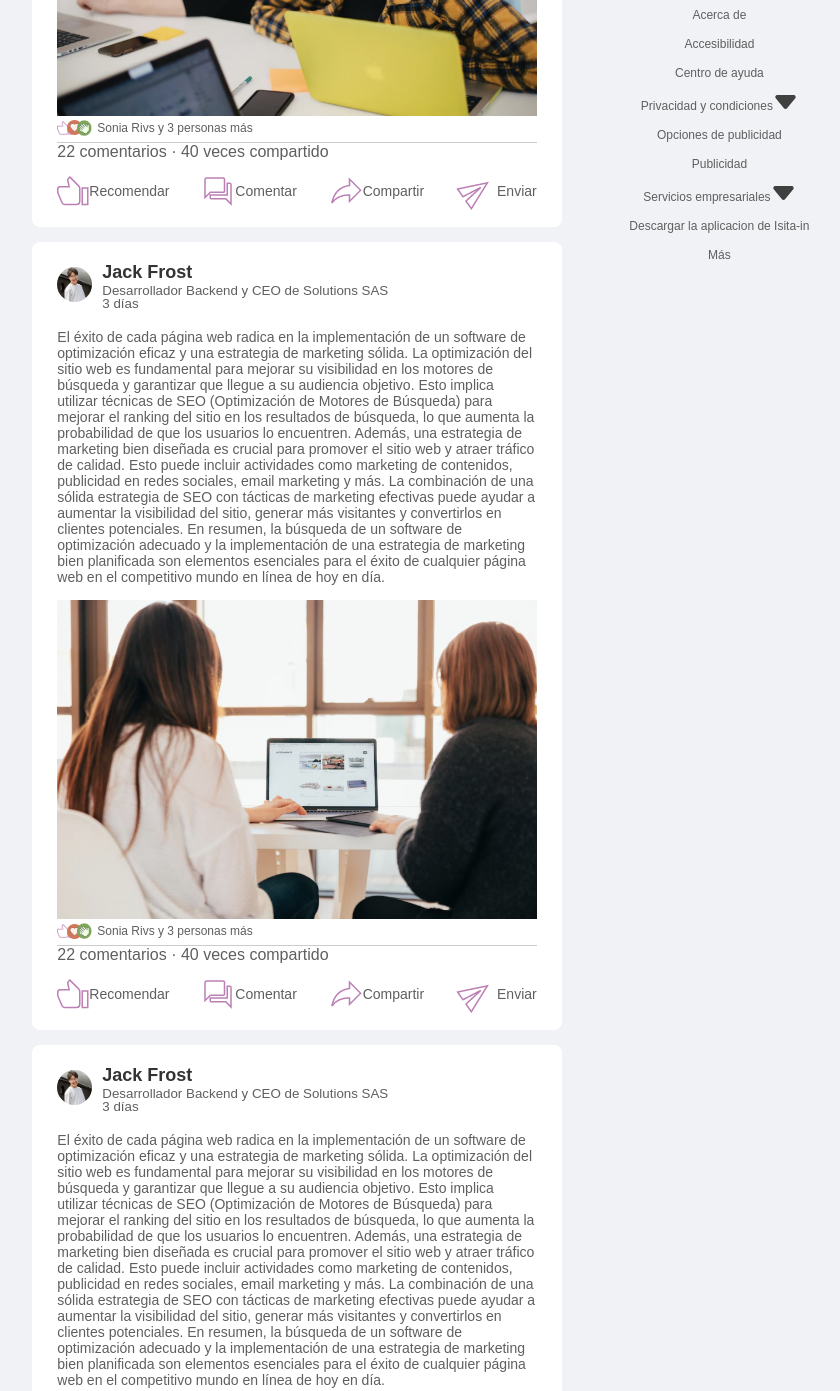
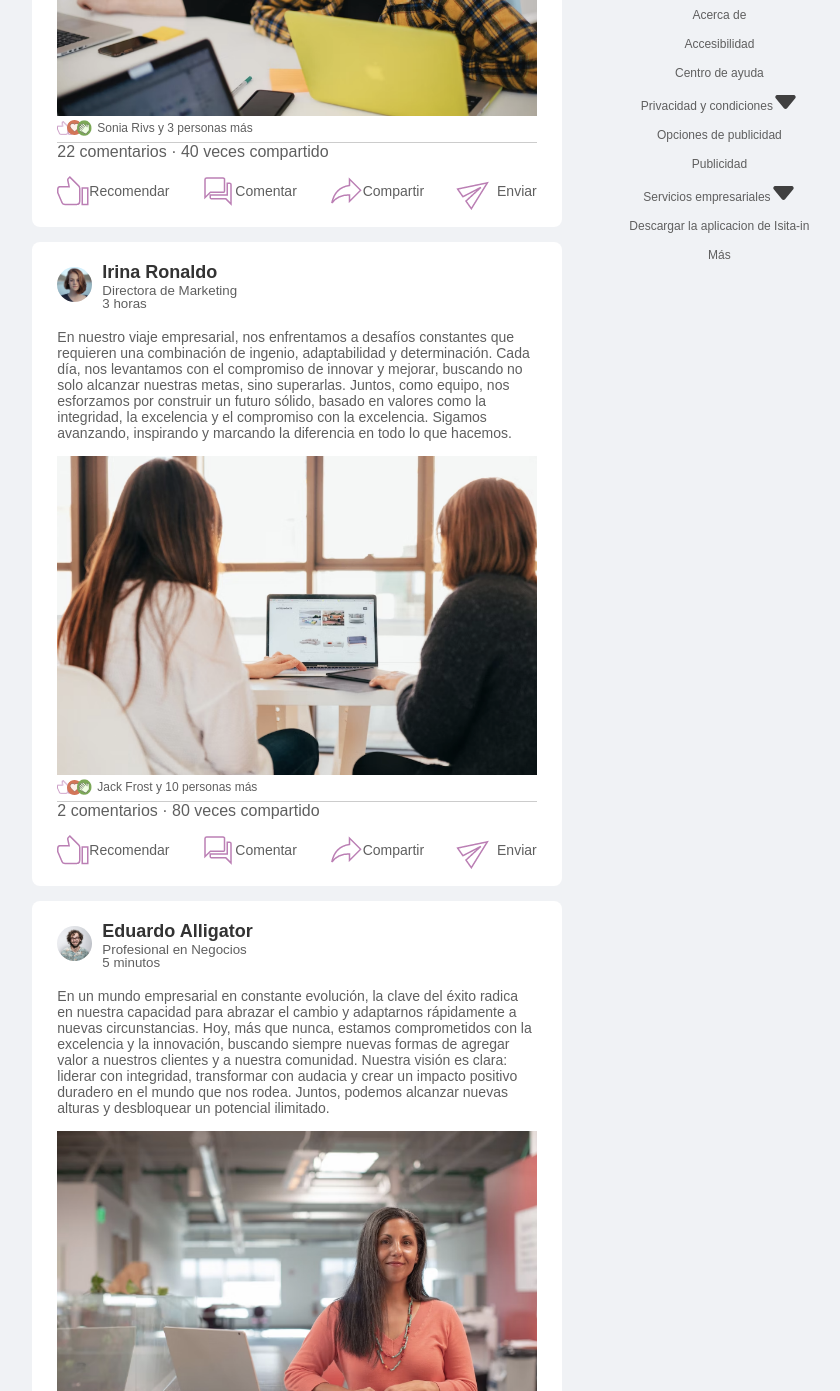
Before and after one commit to izzzorry/Parcial_I_Web, a plain HTML site: page index.html in a window 1280 px wide. Shown: the part 791-2182 px from the top of the page, without its empty margins (343-1183 px from the left). Drawn offline with Linux system fonts and the light colour scheme.

Commit message:
arreglitoposts

```diff
--- a/index.html
+++ b/index.html
@@ -158,28 +158,24 @@
         </div>
         <div class="publicacion">
             <div class="publicacionpor">
-                <img src="/Assets/user-5.png" alt="Jack Frost">
+                <img src="/Assets/user-3.png">
                 <div>
-                    <h1>Jack Frost</h1>
-                    <small>Desarrollador Backend y CEO de Solutions SAS</small>
-                    <small>3 días</small>
+                    <h1>Irina Ronaldo</h1>
+                    <small>Directora de Marketing</small>
+                    <small>3 horas</small>
                 </div>
             </div>
-            <p>El éxito de cada página web radica en la implementación de un software de optimización eficaz y una estrategia de marketing sólida. La optimización del sitio web es fundamental para mejorar su visibilidad en los motores de búsqueda y garantizar que llegue a su audiencia objetivo. Esto implica utilizar técnicas de SEO (Optimización de Motores de Búsqueda) para mejorar el ranking del sitio en los resultados de búsqueda, lo que aumenta la probabilidad de que los usuarios lo encuentren.
-
-                Además, una estrategia de marketing bien diseñada es crucial para promover el sitio web y atraer tráfico de calidad. Esto puede incluir actividades como marketing de contenidos, publicidad en redes sociales, email marketing y más. La combinación de una sólida estrategia de SEO con tácticas de marketing efectivas puede ayudar a aumentar la visibilidad del sitio, generar más visitantes y convertirlos en clientes potenciales.
-
-                En resumen, la búsqueda de un software de optimización adecuado y la implementación de una estrategia de marketing bien planificada son elementos esenciales para el éxito de cualquier página web en el competitivo mundo en línea de hoy en día. </p>
+            <p> En nuestro viaje empresarial, nos enfrentamos a desafíos constantes que requieren una combinación de ingenio, adaptabilidad y determinación. Cada día, nos levantamos con el compromiso de innovar y mejorar, buscando no solo alcanzar nuestras metas, sino superarlas. Juntos, como equipo, nos esforzamos por construir un futuro sólido, basado en valores como la integridad, la excelencia y el compromiso con la excelencia. Sigamos avanzando, inspirando y marcando la diferencia en todo lo que hacemos. </p>
             <img src="/Assets/post-image-2.png" alt="post 1" width="100%">
 
         <div class="estadopost">
             <img src="/Assets/like.png" alt="like">
             <img src="/Assets/love.png" alt="amor">
             <img src="/Assets/clap.png" alt="holi">
-        <span class="likiadopor">Sonia Rivs y 3 personas más</span>
+        <span class="likiadopor">Jack Frost y 10 personas más</span>
         </div>
         <div>
-            <span>22 comentarios &middot; 40 veces compartido</span>
+            <span>2 comentarios &middot; 80 veces compartido</span>
         </div>
         <div class="actividadpost">
 
@@ -205,28 +201,21 @@
         </div>
         <div class="publicacion">
             <div class="publicacionpor">
-                <img src="/Assets/user-5.png" alt="Jack Frost">
+                <img src="/Assets/user-2.png">
                 <div>
-                    <h1>Jack Frost</h1>
-                    <small>Desarrollador Backend y CEO de Solutions SAS</small>
-                    <small>3 días</small>
+                    <h1>Eduardo Alligator</h1>
+                    <small>Profesional en Negocios</small>
+                    <small>5 minutos</small>
                 </div>
             </div>
-            <p>El éxito de cada página web radica en la implementación de un software de optimización eficaz y una estrategia de marketing sólida. La optimización del sitio web es fundamental para mejorar su visibilidad en los motores de búsqueda y garantizar que llegue a su audiencia objetivo. Esto implica utilizar técnicas de SEO (Optimización de Motores de Búsqueda) para mejorar el ranking del sitio en los resultados de búsqueda, lo que aumenta la probabilidad de que los usuarios lo encuentren.
-
-                Además, una estrategia de marketing bien diseñada es crucial para promover el sitio web y atraer tráfico de calidad. Esto puede incluir actividades como marketing de contenidos, publicidad en redes sociales, email marketing y más. La combinación de una sólida estrategia de SEO con tácticas de marketing efectivas puede ayudar a aumentar la visibilidad del sitio, generar más visitantes y convertirlos en clientes potenciales.
-
-                En resumen, la búsqueda de un software de optimización adecuado y la implementación de una estrategia de marketing bien planificada son elementos esenciales para el éxito de cualquier página web en el competitivo mundo en línea de hoy en día. </p>
+            <p>En un mundo empresarial en constante evolución, la clave del éxito radica en nuestra capacidad para abrazar el cambio y adaptarnos rápidamente a nuevas circunstancias. Hoy, más que nunca, estamos comprometidos con la excelencia y la innovación, buscando siempre nuevas formas de agregar valor a nuestros clientes y a nuestra comunidad. Nuestra visión es clara: liderar con integridad, transformar con audacia y crear un impacto positivo duradero en el mundo que nos rodea. Juntos, podemos alcanzar nuevas alturas y desbloquear un potencial ilimitado.</p>
             <img src="/Assets/post-image-3.png" alt="post 1" width="100%">
 
         <div class="estadopost">
             <img src="/Assets/like.png" alt="like">
             <img src="/Assets/love.png" alt="amor">
             <img src="/Assets/clap.png" alt="holi">
-        <span class="likiadopor">Sonia Rivs y 3 personas más</span>
-        </div>
-        <div>
-            <span>22 comentarios &middot; 40 veces compartido</span>
+        <span class="likiadopor">Irina Ronaldo y 2 personas más</span>
         </div>
         <div class="actividadpost">
 
```
